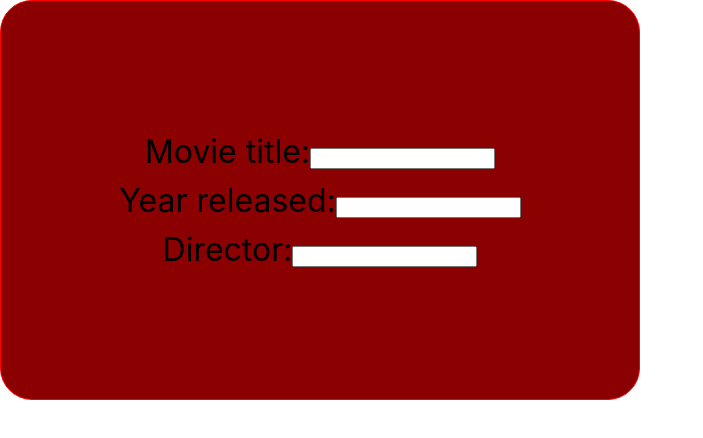
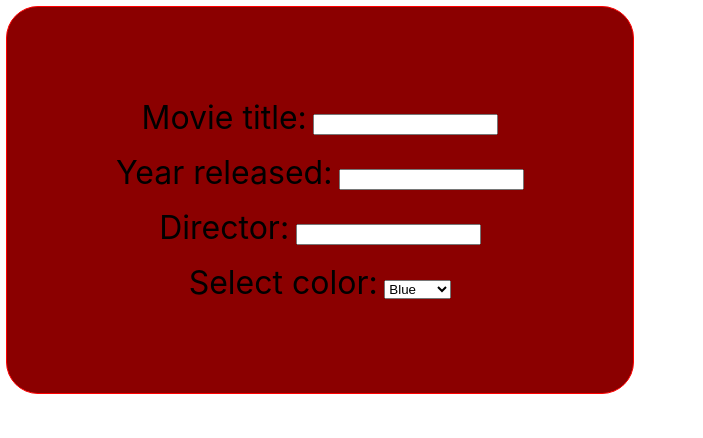
Before and after one commit to philngom/react-movie-list-make-from-scratch, a React (Create React App) app: page / in a window 1280 px wide. Shown: the top 438 px of the page, without its empty margins (0-703 px from the left). Built offline with nearby package versions, Linux system fonts and the light colour scheme.

Commit message:
finished html layout of movie form

```diff
--- a/src/MovieForm/MovieForm.css
+++ b/src/MovieForm/MovieForm.css
@@ -6,12 +6,14 @@
   font-size: 2rem;
   background-color: darkred;
   border-radius: 1em;
-}
-
-form label {
-  display: block;
+  margin: 0.2em;
 }
 
 label {
-  margin: 10px;
+  display: block;
+  margin: 0.5em;
 }
+
+input, select {
+  margin-left: 0.5em;
+}
--- a/src/MovieForm/MovieForm.js
+++ b/src/MovieForm/MovieForm.js
@@ -16,6 +16,16 @@
           Director:
           <input />
         </label>
+        <label>
+          Select color:
+          <select>
+            <option value='blue'>Blue</option>
+            <option value='red'>Red</option>
+            <option value='green'>Green</option>
+            <option value='purple'>Purple</option>
+            <option value='orange'>Orange</option>
+          </select>
+        </label>
       </form>
     </div>
   );
```
